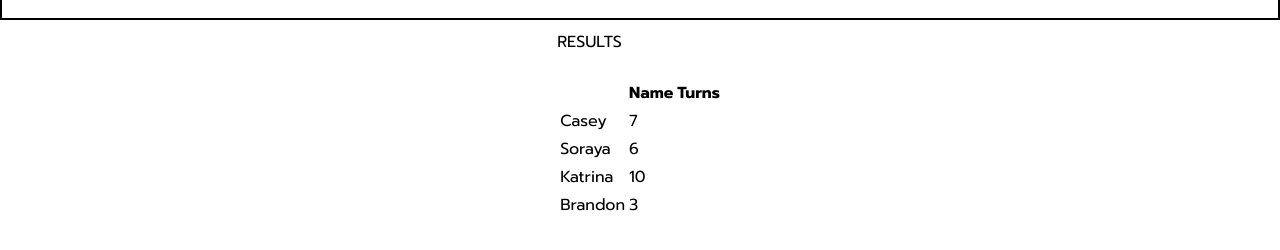
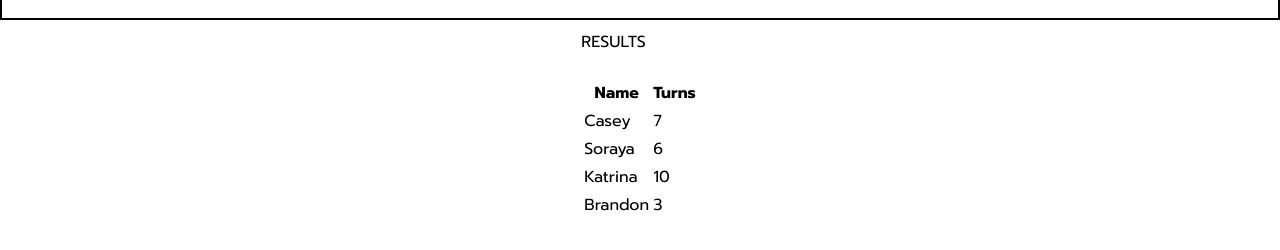
Before and after one commit to UniKittyCorns/MemoryCardGame, a plain HTML site: page results/index.html in a window 1280 px wide. Shown: the part 130-380 px from the top of the page. Drawn offline with Linux system fonts and the light colour scheme; a web font is replaced by a local one.

Commit message:
fixed the table formatting

```diff
--- a/results/index.html
+++ b/results/index.html
@@ -32,10 +32,10 @@
             </div>
             <br>
             <table id="caught-table">
-                <th>
-                <th>Name</th>
-                <th>Turns</th>
-                </th>
+                <thead>
+                    <th>Name</th>
+                    <th>Turns</th>
+                </thead>
                 <tr>
                     <td>Casey</td>
                     <td>7</td>
```
